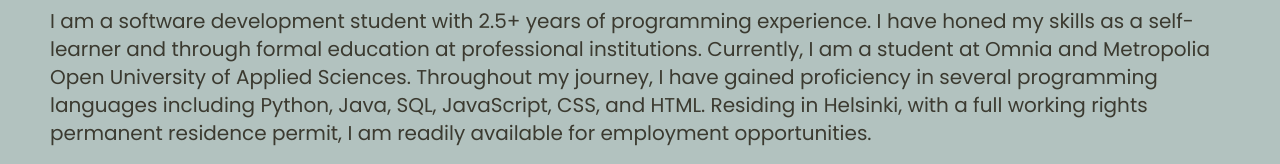
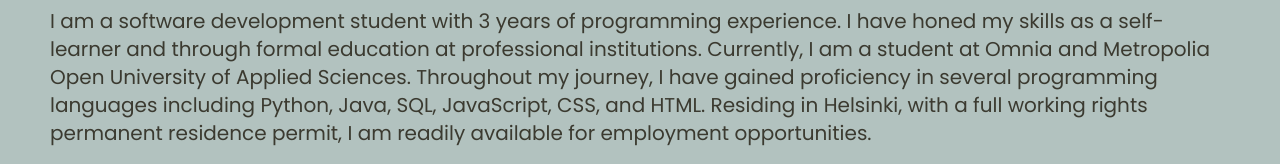
Before and after one commit to ElenaCoder/personal-portfolio-webpage, a plain HTML site: page index.html in a window 1280 px wide. Shown: the part 314-478 px from the top of the page. Drawn offline with Linux system fonts and the light colour scheme; files whose address does not match are found by name.

Commit message:
feat: update programming experience info

```diff
--- a/index.html
+++ b/index.html
@@ -46,7 +46,7 @@
             <h1>Hey, I am Elena</h1>
             <p>a fullstack developer</p>
             <p class="details">
-                I am a software development student with 2.5+ years of
+                I am a software development student with 3 years of
                 programming experience. I have honed my skills as a self-learner
                 and through formal education at professional institutions.
                 Currently, I am a student at Omnia and Metropolia Open
```
